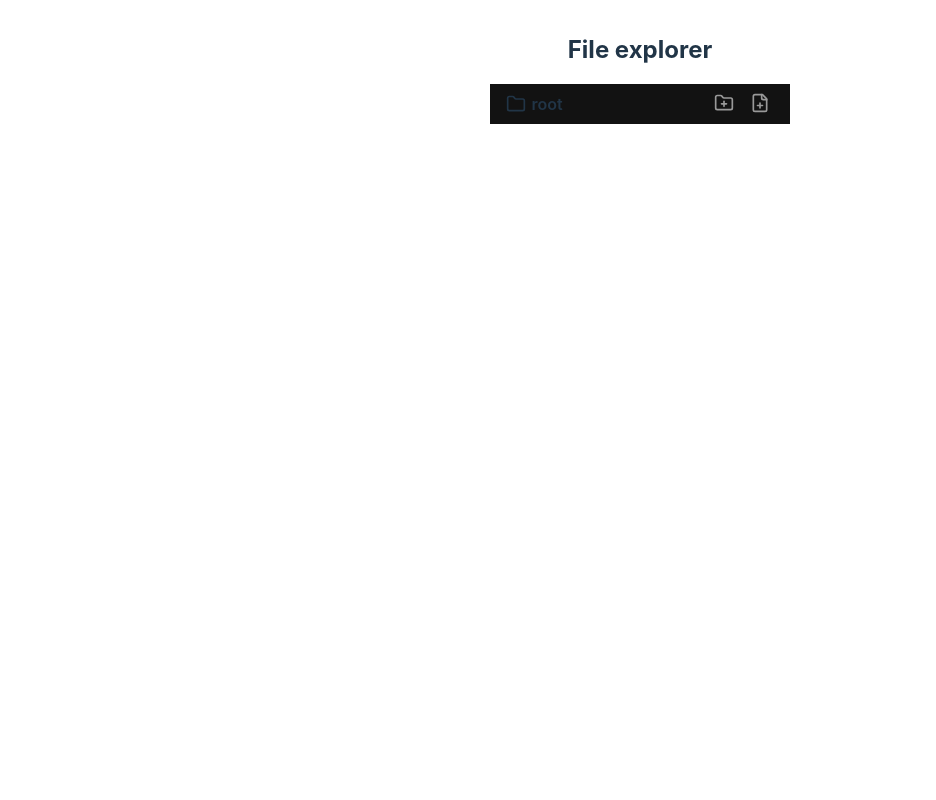
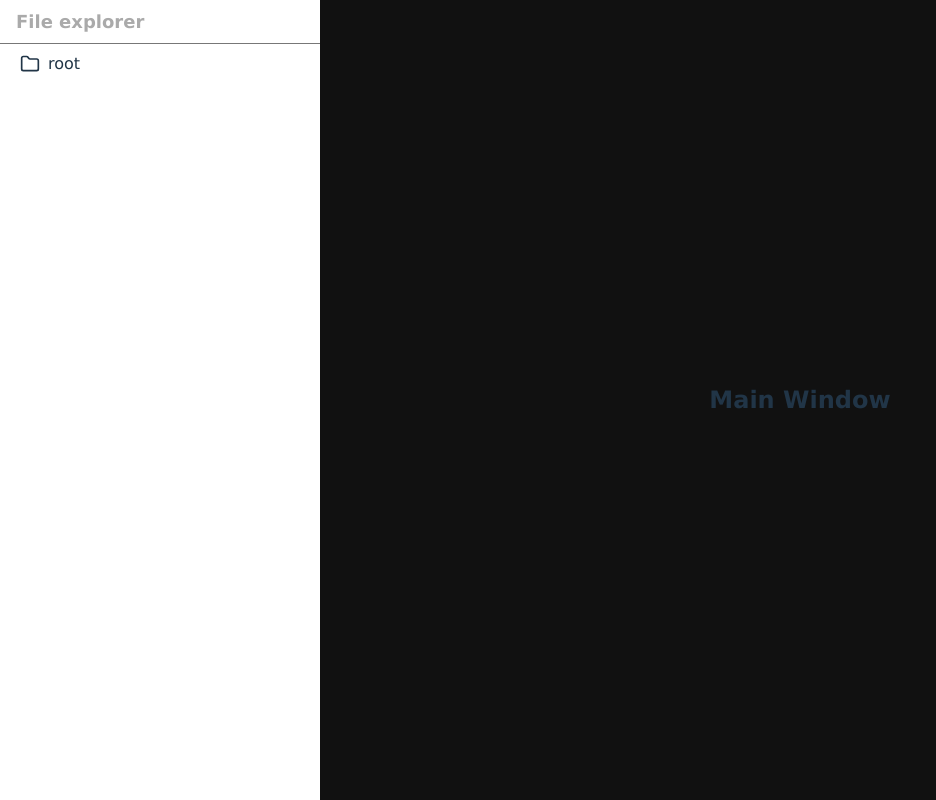
Before and after one commit to thedevangvishnu/full-stack-interview-prep, a React (Vite) app in the folder react/machine-coding/challenge-01/: page / in a window 1280 px wide. Shown: the whole page, without its empty margins (0-936 px from the left). Built offline with nearby package versions, Linux system fonts and the light colour scheme.

Commit message:
Code the basic version of file FileExplorer
Create the basic expand-collapse functionality and
create a UI for explorer similar to that of VS code
sidebar's explorer.

```diff
--- a/react/machine-coding/challenge-01/src/App.css
+++ b/react/machine-coding/challenge-01/src/App.css
@@ -1,78 +1,71 @@
 #root {
-  max-width: 1280px;
   margin: 0 auto;
-  padding: 2rem;
   text-align: center;
+  width: 100%;
 }
 
-.title {
-  margin-bottom: 1rem;
+.app {
+  height: 100%;
+  width: 100%;
+  padding: 0;
+  display: flex;
+  align-items: flex-start;
+  overflow-x: hidden;
 }
 
-.file__explorer {
+.sidebar {
+  height: 100%;
+  overflow-y: auto;
+  overflow-x: hidden;
+  min-width: 320px;
   display: flex;
   flex-direction: column;
+  align-items: flex-start;
+}
+
+.main {
+  height: 100%;
+  width: 100%;
+  background-color: #111;
+  display: flex;
+  justify-content: center;
   align-items: center;
-  justify-self: start;
-  border-radius: 0.5rem;
-  /* width: 320px; */
+}
+
+.sidebar__title {
+  width: 100%;
+  font-size: 0.75rem;
+  border-bottom: 1px solid #777;
+  padding: 0.5rem 1rem;
+  color: #aaa;
+  text-align: left;
+}
+
+.explorer {
+  width: 100%;
 }
 
 .explorer__item {
   display: flex;
-  height: 40px;
-  width: 300px;
-  background-color: #121212;
-  margin-bottom: 0.5rem;
-  padding-inline: 1rem;
   align-items: center;
-  justify-self: start;
+  padding: 0.5rem 1rem;
   cursor: pointer;
+  background-color: transparent;
+  transition: background-color 0.2s;
 }
 
-.explorer__children {
-  position: relative;
-  width: 100%;
+.explorer__item:hover {
+  background-color: #333;
 }
 
-.explorer__item > p {
-  font-weight: 600;
-}
-
-.icon__container {
-  height: 100%;
+.item__icon {
   display: flex;
-  place-items: center;
-  margin-right: 0.35rem;
+  align-items: center;
+  justify-content: center;
+  margin-right: 0.5rem;
 }
 
 .icon {
   width: 1.25rem;
   height: 1.25rem;
 }
-
-.buttons {
-  margin-left: auto;
-  display: flex;
-  column-gap: 0.5rem;
-  align-items: center;
-}
-
-.buttons > button {
-  padding: 0.25rem;
-  border: none;
-  background-color: transparent;
-  color: #999;
-  cursor: pointer;
-  transition: color 0.2s;
-}
-
-.buttons > button:hover {
-  color: #ddd;
-}
-
-input {
-  padding: 0.25rem 0.5rem;
-  font-size: 1rem;
-  font-weight: 600;
-}
--- a/react/machine-coding/challenge-01/src/App.jsx
+++ b/react/machine-coding/challenge-01/src/App.jsx
@@ -1,45 +1,26 @@
-import { useState } from "react";
+import React, { useState } from "react";
+
 import EXPLORER_DATA from "./data/data";
+
+import "./App.css";
 import FileExplorer from "./components/FileExplorer";
 
-import "./App.css";
-import useTraverseTree from "./hooks/useTraverseTree";
-
-function App() {
-  const [fileExplorerData, setFileExplorerData] = useState(EXPLORER_DATA);
-  const { insertNode } = useTraverseTree();
-
-  const handleInsert = (folderId, newItemName, isFolder) => {
-    const updatedTree = insertNode(
-      fileExplorerData,
-      folderId,
-      newItemName,
-      isFolder
-    );
-    setFileExplorerData(updatedTree);
-  };
-
-  // const handleInsert = (folderId, newItemName, isFolder) => {
-  //   const updatedTree = insertNode(
-  //     fileExplorerData,
-  //     folderId,
-  //     newItemName,
-  //     isFolder
-  //   );
-  //   setFileExplorerData(updatedTree);
-  // };
+const App = () => {
+  const [explorerData, setExplorerData] = useState(EXPLORER_DATA);
 
   return (
-    <>
-      <h2 className="title">File explorer</h2>
-      <div className="file__explorer">
-        <FileExplorer
-          explorerData={fileExplorerData}
-          handleInsert={handleInsert}
-        />
+    <div className="app">
+      <div className="sidebar">
+        <div className="sidebar__title">
+          <h2>File explorer</h2>
+        </div>
+        <FileExplorer explorerData={explorerData} level={0} />
       </div>
-    </>
+      <div className="main">
+        <h2>Main Window</h2>
+      </div>
+    </div>
   );
-}
+};
 
 export default App;
--- a/react/machine-coding/challenge-01/src/components/FileExplorer.jsx
+++ b/react/machine-coding/challenge-01/src/components/FileExplorer.jsx
@@ -1,111 +1,41 @@
-import React, { useEffect, useRef, useState } from "react";
-import { Folder, File, FolderPlus, FilePlus } from "lucide-react";
+import React, { useState } from "react";
 
-const FileExplorer = ({ explorerData, handleInsert = () => {} }) => {
+import { File, Folder } from "lucide-react";
+
+const FileExplorer = ({ explorerData, level = 0 }) => {
   const [expand, setExpand] = useState(false);
-  const [newItem, setNewItem] = useState({
-    visible: false,
-    isFolder: false,
-  });
-  const inuptRef = useRef(null);
 
-  const createNewItem = (e, isFolder) => {
-    e.stopPropagation();
-    setExpand(true);
-    setNewItem({ visible: true, isFolder });
-    setTimeout(() => {
-      if (inuptRef.current) {
-        console.log("focus");
-        inuptRef.current.focus();
-      }
-    }, 0);
-  };
-
-  const onAddNewItem = (e, folderId, isFolder) => {
-    if (e.target.value && e.keyCode === 13) {
-      setNewItem({ ...newItem, visible: false });
-      handleInsert(folderId, e.target.value, isFolder);
-    }
-  };
-
-  //   const onAddNewItem = (e, folderId, isFolder) => {
-  //     if (e.target.value && e.keyCode === 13) {
-  //       setNewItem({ ...newItem, visible: false });
-  //       handleInsert(folderId, e.target.value, isFolder);
-  //     }
-  //   };
-
-  if (explorerData.isFolder) {
   return (
-      <>
-        {/* main item with name and buttons */}
-        <div className="explorer__item" onClick={() => setExpand(!expand)}>
-          <span className="icon__container">
-            <Folder className="icon" />
-          </span>
-          <p>{explorerData.name}</p>
-
-          <div className="buttons">
-            <button onClick={(e) => createNewItem(e, true)}>
-              <FolderPlus className="icon" />
-            </button>
-            <button onClick={(e) => createNewItem(e, false)}>
-              <FilePlus className="icon" />
-            </button>
-          </div>
-        </div>
-
-        {/* expanded child section, if any or if new item needs to be added */}
+    <div className="explorer">
       <div
-          className="explorer__children"
-          style={{
-            paddingLeft: "2rem",
-            display: `${expand ? "block" : "none"}`,
-          }}
+        className="explorer__item"
+        style={{ paddingLeft: `${level ? level * 20 + 20 : 20}px ` }}
+        onClick={() => setExpand(!expand)}
       >
-          {/* new item */}
-          {newItem.visible && (
-            <div className="explorer__item">
-              <span className="icon__container">
-                {newItem.isFolder ? (
+        {/* icon of current item */}
+        <div className="item__icon">
+          {explorerData.isFolder ? (
             <Folder className="icon" />
           ) : (
             <File className="icon" />
           )}
-              </span>
-              <input
-                type="text"
-                ref={inuptRef}
-                onBlur={() => setNewItem({ ...newItem, visible: false })}
-                onKeyDown={(e) =>
-                  onAddNewItem(e, explorerData.id, newItem.isFolder)
-                }
-              />
         </div>
-          )}
+        {/* name of current item */}
+        <div className="item__name">
+          <p>{explorerData.name}</p>
+        </div>
+      </div>
+      {/* children items of explorerData object */}
 
-          {explorerData.items?.map((expItem) => (
-            <div key={expItem.id} className="file__explorer">
-              <FileExplorer
-                key={expItem.id}
-                explorerData={expItem}
-                handleInsert={handleInsert}
-              />
+      {explorerData.isFolder &&
+        expand &&
+        explorerData.items.map((itemData) => (
+          <div className="explorer" key={itemData.id}>
+            <FileExplorer explorerData={itemData} level={level + 1} />
           </div>
         ))}
     </div>
-      </>
   );
-  } else {
-    return (
-      <div className="explorer__item">
-        <span className="icon__container">
-          <File className="icon" />
-        </span>
-        <p>{explorerData.name}</p>
-      </div>
-    );
-  }
 };
 
 export default FileExplorer;
--- a/react/machine-coding/challenge-01/src/hooks/useTraverseTree.jsx
+++ /dev/null
@@ -1,26 +0,0 @@
-import { v4 as uuidv4 } from "uuid";
-
-const useTraverseTree = () => {
-  const insertNode = (tree, folderId, newItemName, isFolder) => {
-    if (tree.id === folderId && tree.isFolder) {
-      tree.items.unshift({
-        id: uuidv4(),
-        name: newItemName,
-        isFolder,
-        items: [],
-      });
-      return tree;
-    }
-
-    let latestNode = [];
-    latestNode = tree.items?.map((item) =>
-      insertNode(item, folderId, newItemName, isFolder)
-    );
-
-    return { ...tree, items: latestNode };
-  };
-
-  return { insertNode };
-};
-
-export default useTraverseTree;
--- a/react/machine-coding/challenge-01/src/index.css
+++ b/react/machine-coding/challenge-01/src/index.css
@@ -31,8 +31,10 @@ a:hover {
 body {
   margin: 0;
   display: flex;
-  min-width: 320px;
   min-height: 100vh;
+  width: 100%;
+  font-family: "Lucida Sans", "Lucida Sans Regular", "Lucida Grande",
+    "Lucida Sans Unicode", Geneva, Verdana, sans-serif;
 }
 
 h1 {
```
Lines whose indentation alone changed are shown as unchanged.
